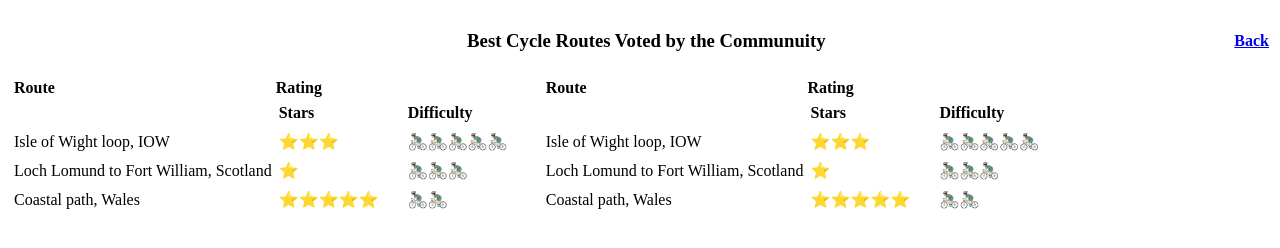
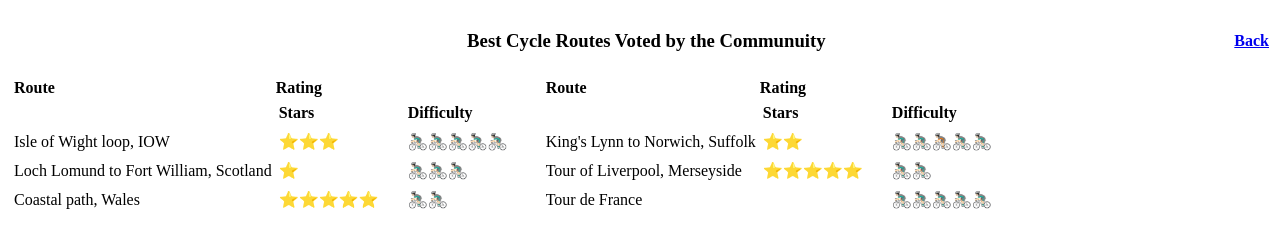
Before and after one commit to MCodeBNew/Mattsworldofbikes, a plain HTML site: page cycle routes.html in a window 1280 px wide. Drawn offline with Linux system fonts and the light colour scheme.

Commit message:
updated cycle routes

```diff
--- a/cycle routes.html
+++ b/cycle routes.html
@@ -87,34 +87,34 @@
                             </td>
                         </tr>
                         <tr>
-                            <td>Isle of Wight loop, IOW</td>
+                            <td>King's Lynn to Norwich, Suffolk</td>
                             <td>
                                 <table width="100%">
                                 <tr>
-                                    <td style="width:50%;">⭐⭐⭐</td>
-                                    <td style="width:50%;">🚴🏻‍♂️🚴🏻‍♂️🚴🏻‍♂️🚴🏻‍♂️🚴🏻‍♂️</td>
+                                    <td style="width:50%;">⭐⭐</td>
+                                    <td style="width:50%;">🚴🏻‍♂️🚴🏻‍♂️🚴🏻🚴🏻‍♂️🚴🏻‍♂️</td>
                                 </tr>
                                 </table>
                             </td>
                         </tr>
                         <tr>
-                            <td>Loch Lomund to Fort William, Scotland</td>
+                            <td>Tour of Liverpool, Merseyside</td>
                             <td>
                                 <table width="100%">
                                     <tr>
-                                        <td style="width:50%;">⭐</td>
-                                        <td style="width:50%;">🚴🏻‍♂️🚴🏻‍♂️🚴🏻‍♂️</td>
+                                        <td style="width:50%;">⭐⭐⭐⭐⭐</td>
+                                        <td style="width:50%;">🚴🏻‍♂️🚴🏻‍♂️</td>
                                     </tr>
                                 </table>
                             </td>
                         </tr>
                         <tr>
-                            <td>Coastal path, Wales</td>
+                            <td>Tour de France</td>
                             <td>
                                 <table width="100%">
                                     <tr>
-                                        <td style="width:50%;">⭐⭐⭐⭐⭐</td>
-                                        <td style="width:50%;">🚴🏻‍♂️🚴🏻‍♂️</td>
+                                        <td style="width:50%;"></td>
+                                        <td style="width:50%;">🚴🏻‍♂️🚴🏻‍♂️🚴🏻‍♂️🚴🏻‍♂️🚴🏻‍♂️</td>
                                     </tr>
                                 </table>
                             </td>
```
